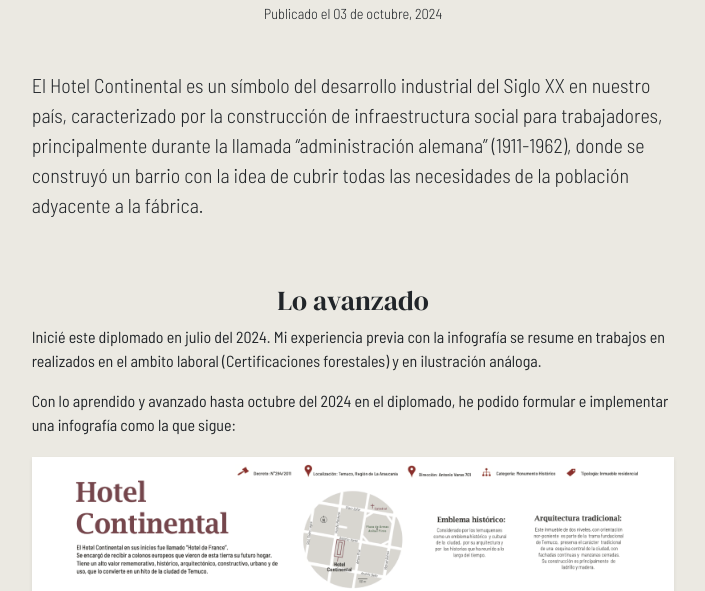
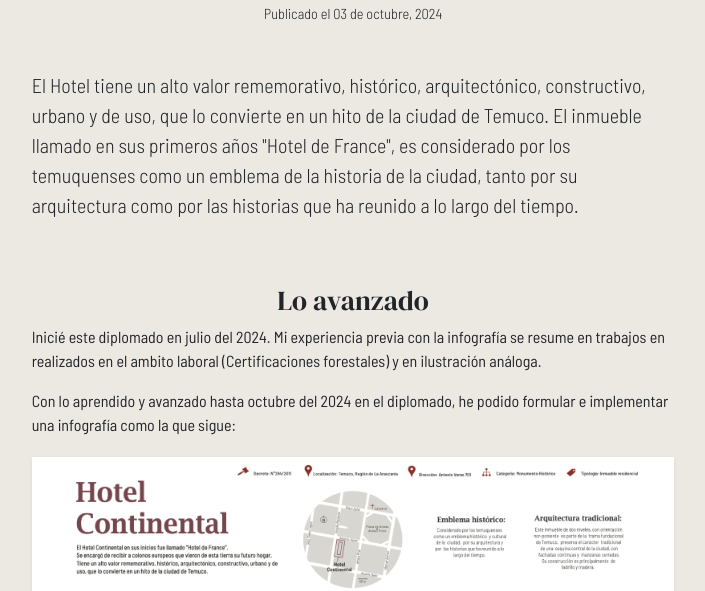
Before and after one commit to TamaraCarol/Clase3, a plain HTML site: page index.html in a window 1280 px wide. Shown: the part 198-789 px from the top of the page, without its empty margins (287-992 px from the left). Drawn offline with nearby package versions, Linux system fonts and the light colour scheme.

Commit message:
Update index.html

```diff
--- a/index.html
+++ b/index.html
@@ -83,7 +83,7 @@
 
                     <h6 class="text-center mb-5">Publicado el 03 de octubre, 2024</h6>
 
-                    <p class="lead">El Hotel Continental es un símbolo del desarrollo industrial del Siglo XX en nuestro país, caracterizado por la construcción de infraestructura social para trabajadores, principalmente durante la llamada “administración alemana” (1911-1962), donde se construyó un barrio con la idea de cubrir todas las necesidades de la población adyacente a la fábrica.</p>
+                    <p class="lead">El Hotel tiene un alto valor rememorativo, histórico, arquitectónico, constructivo, urbano y de uso, que lo convierte en un hito de la ciudad de Temuco. El inmueble llamado en sus primeros años "Hotel de France", es considerado por los temuquenses como un emblema de la historia de la ciudad, tanto por su arquitectura como por las historias que ha reunido a lo largo del tiempo.</p>
 
                 </div>
             </header>
```
